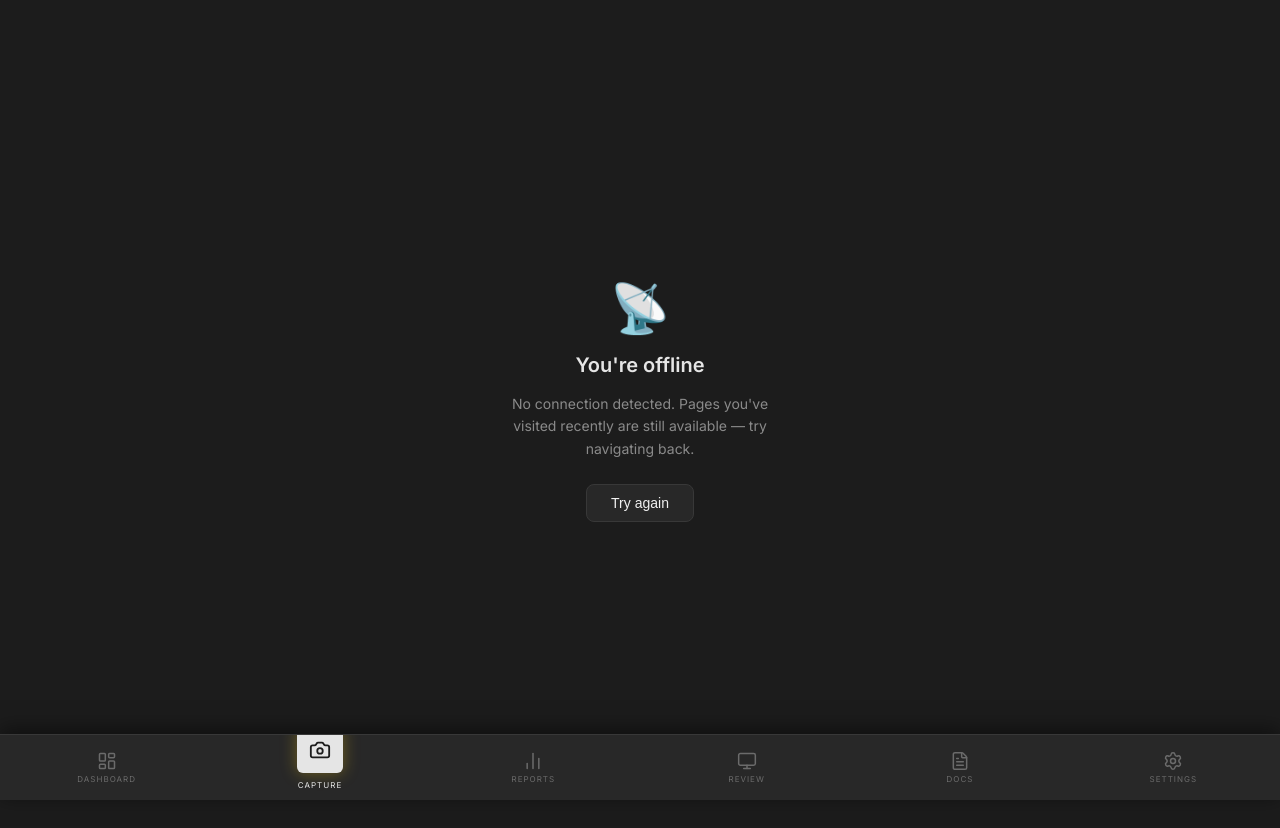
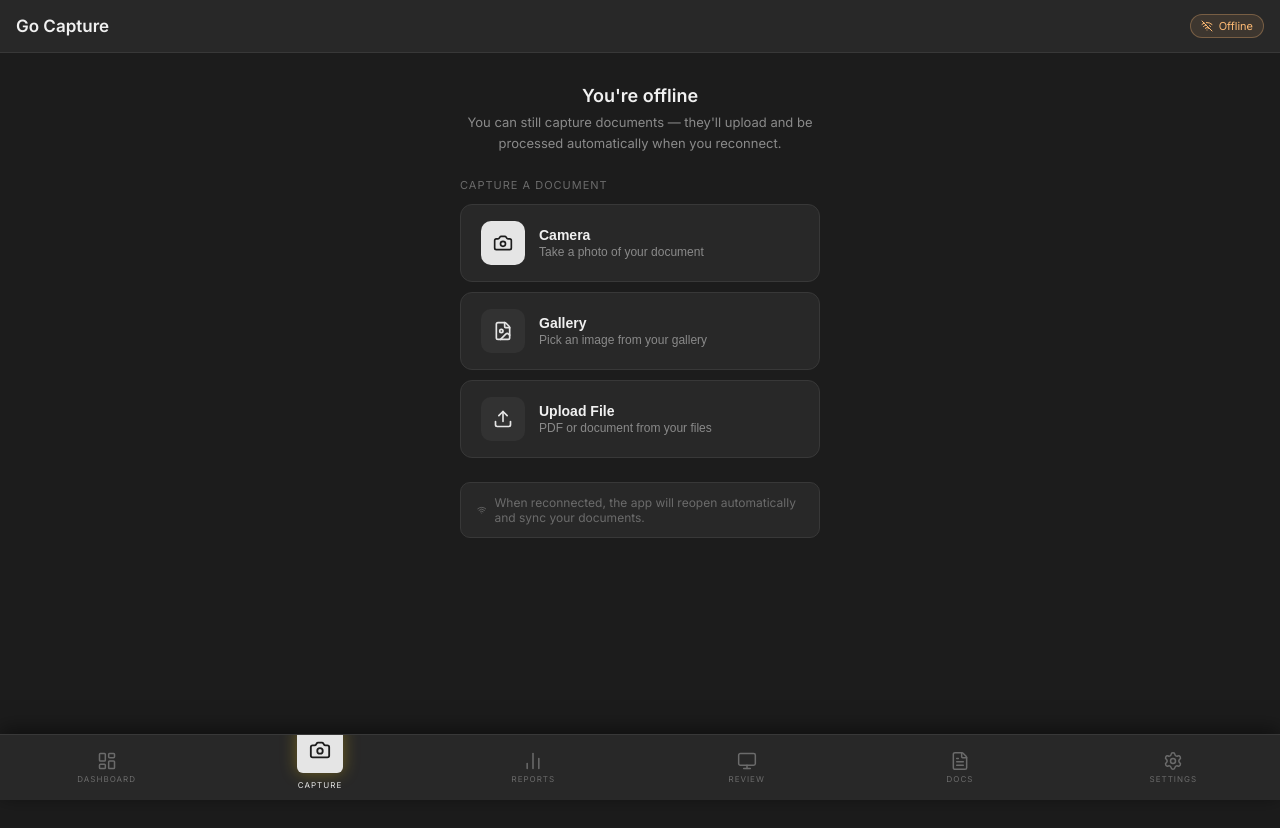
Before and after one commit to jwlotzgo2/invoice-capture-pwa, a Next.js app: page /offline in a window 1280 px wide. Shown: the top 828 px of the page. Built offline with nearby package versions, Linux system fonts and the light colour scheme; no server answers.

Commit message:
feat: dedicated offline page with capture, queue counter, auto-redirect on reconnect

```diff
--- a/public/sw.js
+++ b/public/sw.js
@@ -1,22 +1,19 @@
-// Go Capture Service Worker — offline caching + push notifications
+const CACHE_NAME = 'go-capture-v3';
 
-const CACHE_NAME = 'go-capture-v2';
-
-// App shell — cache these on install
 const PRECACHE_URLS = [
   '/',
   '/capture',
+  '/offline',
   '/invoices/list',
   '/documents',
   '/review',
   '/settings',
-  '/offline',
   '/icons/icon-192x192.png',
   '/icons/icon-512x512.png',
   '/manifest.json',
 ];
 
-// ── Install: cache app shell ──────────────────────────────────────────
+// ── Install ───────────────────────────────────────────────────────────
 self.addEventListener('install', e => {
   e.waitUntil(
     caches.open(CACHE_NAME).then(cache => cache.addAll(PRECACHE_URLS))
@@ -34,118 +31,53 @@ self.addEventListener('activate', e => {
   clients.claim();
 });
 
-// ── Fetch: routing strategy ───────────────────────────────────────────
+// ── Fetch ─────────────────────────────────────────────────────────────
 self.addEventListener('fetch', e => {
   const { request } = e;
   const url = new URL(request.url);
 
-  // Skip non-GET and cross-origin requests
   if (request.method !== 'GET') return;
   if (url.origin !== self.location.origin) return;
 
-  // API calls → network only, don't cache
+  // API calls → network only
   if (url.pathname.startsWith('/api/')) {
     e.respondWith(
       fetch(request).catch(() => new Response(
-        JSON.stringify({ error: 'You are offline' }),
+        JSON.stringify({ error: 'offline' }),
         { status: 503, headers: { 'Content-Type': 'application/json' } }
       ))
     );
     return;
   }
 
-  // Supabase storage images → cache first, fallback to network
-  if (url.pathname.startsWith('/_next/image') || request.destination === 'image') {
+  // Static assets → cache first
+  if (url.pathname.startsWith('/_next/static/') || url.pathname.startsWith('/icons/')) {
     e.respondWith(
-      caches.match(request).then(cached => {
-        if (cached) return cached;
-        return fetch(request).then(response => {
-          if (response.ok) {
-            const clone = response.clone();
-            caches.open(CACHE_NAME).then(cache => cache.put(request, clone));
-          }
-          return response;
-        }).catch(() => cached || new Response('', { status: 404 }));
-      })
-    );
-    return;
-  }
-
-  // Next.js static assets (_next/static) → cache first
-  if (url.pathname.startsWith('/_next/static/')) {
-    e.respondWith(
-      caches.match(request).then(cached => cached || fetch(request).then(response => {
-        const clone = response.clone();
-        caches.open(CACHE_NAME).then(cache => cache.put(request, clone));
-        return response;
+      caches.match(request).then(cached => cached || fetch(request).then(res => {
+        if (res.ok) caches.open(CACHE_NAME).then(c => c.put(request, res.clone()));
+        return res;
       }))
     );
     return;
   }
 
-  // App pages → network first, fall back to cache, then offline page
+  // App pages → network first, fall back to cache, then /offline
   e.respondWith(
     fetch(request)
-      .then(response => {
-        if (response.ok) {
-          const clone = response.clone();
-          caches.open(CACHE_NAME).then(cache => cache.put(request, clone));
-        }
-        return response;
+      .then(res => {
+        if (res.ok) caches.open(CACHE_NAME).then(c => c.put(request, res.clone()));
+        return res;
       })
       .catch(() =>
-        caches.match(request).then(cached => cached || caches.match('/offline'))
+        caches.match(request)
+          .then(cached => cached || caches.match('/offline'))
       )
-  );
-});
-
-// ── Push notifications ────────────────────────────────────────────────
-self.addEventListener('push', e => {
-  if (!e.data) return;
-
-  let data = {};
-  try { data = e.data.json(); } catch { data = { title: 'Go Capture', body: e.data.text() }; }
-
-  const title = data.title || 'Go Capture';
-  const options = {
-    body: data.body || 'New invoice received',
-    icon: '/icons/icon-192x192.png',
-    badge: '/icons/icon-192x192.png',
-    tag: data.tag || 'go-capture-invoice',
-    renotify: true,
-    data: { url: data.url || '/review' },
-    actions: [
-      { action: 'review', title: 'Review now' },
-      { action: 'dismiss', title: 'Dismiss' },
-    ],
-  };
-
-  e.waitUntil(self.registration.showNotification(title, options));
-});
-
-self.addEventListener('notificationclick', e => {
-  e.notification.close();
-  if (e.action === 'dismiss') return;
-
-  const url = e.notification.data?.url || '/review';
-  e.waitUntil(
-    clients.matchAll({ type: 'window', includeUncontrolled: true }).then(windowClients => {
-      for (const client of windowClients) {
-        if (client.url.includes(self.location.origin)) {
-          client.focus();
-          client.navigate(url);
-          return;
-        }
-      }
-      return clients.openWindow(url);
-    })
   );
 });
 
 // ── Background Sync ───────────────────────────────────────────────────
 self.addEventListener('sync', e => {
   if (e.tag === 'sync-invoices') {
-    // Notify all open clients to run the sync
     e.waitUntil(
       clients.matchAll({ type: 'window' }).then(windowClients => {
         windowClients.forEach(client => client.postMessage({ type: 'SYNC_INVOICES' }));
@@ -153,3 +85,33 @@ self.addEventListener('sync', e => {
     );
   }
 });
+
+// ── Push ──────────────────────────────────────────────────────────────
+self.addEventListener('push', e => {
+  if (!e.data) return;
+  let data = {};
+  try { data = e.data.json(); } catch { data = { title: 'Go Capture', body: e.data.text() }; }
+  e.waitUntil(self.registration.showNotification(data.title || 'Go Capture', {
+    body: data.body || 'New invoice received',
+    icon: '/icons/icon-192x192.png',
+    badge: '/icons/icon-192x192.png',
+    tag: data.tag || 'go-capture-invoice',
+    renotify: true,
+    data: { url: data.url || '/review' },
+    actions: [{ action: 'review', title: 'Review now' }, { action: 'dismiss', title: 'Dismiss' }],
+  }));
+});
+
+self.addEventListener('notificationclick', e => {
+  e.notification.close();
+  if (e.action === 'dismiss') return;
+  const url = e.notification.data?.url || '/review';
+  e.waitUntil(
+    clients.matchAll({ type: 'window', includeUncontrolled: true }).then(wins => {
+      for (const w of wins) {
+        if (w.url.includes(self.location.origin)) { w.focus(); w.navigate(url); return; }
+      }
+      return clients.openWindow(url);
+    })
+  );
+});
--- a/src/app/capture/page.tsx
+++ b/src/app/capture/page.tsx
@@ -82,7 +82,7 @@ function CapturePageInner() {
       await queueInvoice({ image: imageData, userId: uid, formData: { document_type: 'invoice', doc_status: 'open', needs_ocr: true } });
       requestSync();
       setToast('Image saved offline — OCR will run when reconnected');
-      setTimeout(() => router.push('/'), 1500);
+      setTimeout(() => router.push('/offline'), 1500);
       return;
     }
 
@@ -129,7 +129,7 @@ function CapturePageInner() {
         await queueInvoice({ image: data, userId: uid, formData: { document_type: type === 'application/pdf' ? 'invoice' : 'invoice', doc_status: 'open', needs_ocr: true } });
         requestSync();
         setToast('File saved offline — OCR will run when reconnected');
-        setTimeout(() => router.push('/'), 1500);
+        setTimeout(() => router.push('/offline'), 1500);
         return;
       }
       if (type === 'application/pdf') {
@@ -175,7 +175,7 @@ function CapturePageInner() {
       requestSync();
       setSaving(false);
       setToast('Saved offline — will upload when reconnected');
-      setTimeout(() => router.push('/'), 2000);
+      setTimeout(() => router.push('/offline'), 2000);
       return;
     }
 
--- a/src/app/offline/page.tsx
+++ b/src/app/offline/page.tsx
@@ -1,17 +1,168 @@
 'use client';
 
+import { useState, useEffect, useRef } from 'react';
+import { useRouter } from 'next/navigation';
+import { Camera, FileImage, Upload, Wifi, WifiOff, Clock } from 'lucide-react';
+import { queueInvoice, getPendingCount, requestSync } from '@/lib/offlineQueue';
+import { createClient } from '@/lib/supabase/client';
+
+const T = {
+  bg: '#1c1c1c', surface: '#282828', surfaceHigh: '#323232', border: '#383838',
+  text: '#f0f0f0', textDim: '#8a8a8a', textMuted: '#6b6b6b',
+  primary: '#e5e5e5', warning: '#fdba74', success: '#86efac', error: '#fca5a5',
+};
+
 export default function OfflinePage() {
-  const T = { bg: '#1c1c1c', surface: '#282828', border: '#383838', text: '#f0f0f0', textDim: '#8a8a8a', yellow: '#e5e5e5' };
+  const [isOnline, setIsOnline] = useState(false);
+  const [pendingCount, setPendingCount] = useState(0);
+  const [toast, setToast] = useState<string | null>(null);
+  const [cachedUserId, setCachedUserId] = useState<string | null>(null);
+  const fileInputRef = useRef<HTMLInputElement>(null);
+  const imageInputRef = useRef<HTMLInputElement>(null);
+  const router = useRouter();
+  const supabase = createClient();
+
+  useEffect(() => {
+    setIsOnline(navigator.onLine);
+    const on = () => { setIsOnline(true); router.push('/'); };
+    const off = () => setIsOnline(false);
+    window.addEventListener('online', on);
+    window.addEventListener('offline', off);
+
+    // Load cached user id and pending count
+    supabase.auth.getSession().then(({ data: { session } }) => {
+      if (session?.user) setCachedUserId(session.user.id);
+    });
+    getPendingCount().then(setPendingCount);
+
+    return () => { window.removeEventListener('online', on); window.removeEventListener('offline', off); };
+  }, []);
+
+  const showToast = (msg: string) => {
+    setToast(msg);
+    setTimeout(() => setToast(null), 3000);
+  };
+
+  const queueImage = async (dataUrl: string) => {
+    if (!cachedUserId) { showToast('Session expired — please reconnect and log in again'); return; }
+    await queueInvoice({
+      image: dataUrl,
+      userId: cachedUserId,
+      formData: { document_type: 'invoice', doc_status: 'open', needs_ocr: true },
+    });
+    requestSync();
+    const count = await getPendingCount();
+    setPendingCount(count);
+    showToast('Saved — will upload and process when reconnected');
+  };
+
+  const handleCamera = () => {
+    // Use file input with capture attribute for camera
+    const input = document.createElement('input');
+    input.type = 'file';
+    input.accept = 'image/*';
+    input.setAttribute('capture', 'environment');
+    input.onchange = async (e) => {
+      const file = (e.target as HTMLInputElement).files?.[0];
+      if (!file) return;
+      const reader = new FileReader();
+      reader.onloadend = () => queueImage(reader.result as string);
+      reader.readAsDataURL(file);
+    };
+    input.click();
+  };
+
+  const handleFile = async (e: React.ChangeEvent<HTMLInputElement>) => {
+    const file = e.target.files?.[0];
+    if (!file) return;
+    const reader = new FileReader();
+    reader.onloadend = () => queueImage(reader.result as string);
+    reader.readAsDataURL(file);
+  };
+
   return (
-    <div style={{ margin: 0, background: T.bg, color: T.text, fontFamily: 'Inter, system-ui, sans-serif', display: 'flex', alignItems: 'center', justifyContent: 'center', minHeight: '100svh', flexDirection: 'column', gap: 16, padding: 24, textAlign: 'center' }}>
-      <div style={{ fontSize: 48 }}>📡</div>
-      <div style={{ fontSize: 20, fontWeight: 600, color: T.yellow }}>You're offline</div>
-      <div style={{ fontSize: 14, color: T.textDim, maxWidth: 280, lineHeight: 1.6 }}>
-        No connection detected. Pages you've visited recently are still available — try navigating back.
+    <div style={{ minHeight: '100svh', background: T.bg, fontFamily: 'Inter, system-ui, sans-serif', display: 'flex', flexDirection: 'column' }}>
+
+      {/* Header */}
+      <header style={{ background: T.surface, borderBottom: `1px solid ${T.border}`, padding: '14px 16px', display: 'flex', alignItems: 'center', justifyContent: 'space-between' }}>
+        <div style={{ fontSize: 17, fontWeight: 600, color: T.text }}>Go Capture</div>
+        <div style={{ display: 'flex', alignItems: 'center', gap: 6, padding: '4px 10px', borderRadius: 20, background: 'rgba(253,186,116,0.1)', border: `1px solid rgba(253,186,116,0.3)` }}>
+          <WifiOff size={12} color={T.warning} />
+          <span style={{ fontSize: 11, color: T.warning }}>Offline</span>
+        </div>
+      </header>
+
+      <div style={{ flex: 1, display: 'flex', flexDirection: 'column', padding: '32px 20px', gap: 24, maxWidth: 400, margin: '0 auto', width: '100%' }}>
+
+        {/* Status */}
+        <div style={{ textAlign: 'center' }}>
+          <div style={{ fontSize: 18, fontWeight: 600, color: T.text, marginBottom: 6 }}>You're offline</div>
+          <div style={{ fontSize: 13, color: T.textDim, lineHeight: 1.6 }}>
+            You can still capture documents — they'll upload and be processed automatically when you reconnect.
+          </div>
+        </div>
+
+        {/* Pending badge */}
+        {pendingCount > 0 && (
+          <div style={{ display: 'flex', alignItems: 'center', gap: 10, padding: '12px 16px', background: 'rgba(134,239,172,0.08)', border: `1px solid rgba(134,239,172,0.25)`, borderRadius: 10 }}>
+            <Clock size={16} color={T.success} />
+            <span style={{ fontSize: 13, color: T.success }}>{pendingCount} document{pendingCount > 1 ? 's' : ''} queued — waiting to upload</span>
+          </div>
+        )}
+
+        {/* Capture options */}
+        <div style={{ display: 'flex', flexDirection: 'column', gap: 10 }}>
+          <div style={{ fontSize: 11, color: T.textMuted, textTransform: 'uppercase', letterSpacing: 1, marginBottom: 2 }}>Capture a document</div>
+
+          <button onClick={handleCamera} style={{ background: T.surface, border: `1px solid ${T.border}`, borderRadius: 12, padding: '16px 20px', display: 'flex', alignItems: 'center', gap: 14, cursor: 'pointer', textAlign: 'left', width: '100%' }}>
+            <div style={{ width: 44, height: 44, borderRadius: 10, background: T.primary, display: 'flex', alignItems: 'center', justifyContent: 'center', flexShrink: 0 }}>
+              <Camera size={20} color={T.bg} />
+            </div>
+            <div>
+              <div style={{ fontSize: 14, fontWeight: 600, color: T.text, marginBottom: 2 }}>Camera</div>
+              <div style={{ fontSize: 12, color: T.textDim }}>Take a photo of your document</div>
+            </div>
+          </button>
+
+          <button onClick={() => imageInputRef.current?.click()} style={{ background: T.surface, border: `1px solid ${T.border}`, borderRadius: 12, padding: '16px 20px', display: 'flex', alignItems: 'center', gap: 14, cursor: 'pointer', textAlign: 'left', width: '100%' }}>
+            <div style={{ width: 44, height: 44, borderRadius: 10, background: T.surfaceHigh, display: 'flex', alignItems: 'center', justifyContent: 'center', flexShrink: 0 }}>
+              <FileImage size={20} color={T.primary} />
+            </div>
+            <div>
+              <div style={{ fontSize: 14, fontWeight: 600, color: T.text, marginBottom: 2 }}>Gallery</div>
+              <div style={{ fontSize: 12, color: T.textDim }}>Pick an image from your gallery</div>
+            </div>
+          </button>
+
+          <button onClick={() => fileInputRef.current?.click()} style={{ background: T.surface, border: `1px solid ${T.border}`, borderRadius: 12, padding: '16px 20px', display: 'flex', alignItems: 'center', gap: 14, cursor: 'pointer', textAlign: 'left', width: '100%' }}>
+            <div style={{ width: 44, height: 44, borderRadius: 10, background: T.surfaceHigh, display: 'flex', alignItems: 'center', justifyContent: 'center', flexShrink: 0 }}>
+              <Upload size={20} color={T.primary} />
+            </div>
+            <div>
+              <div style={{ fontSize: 14, fontWeight: 600, color: T.text, marginBottom: 2 }}>Upload File</div>
+              <div style={{ fontSize: 12, color: T.textDim }}>PDF or document from your files</div>
+            </div>
+          </button>
+        </div>
+
+        {/* Reconnect hint */}
+        <div style={{ display: 'flex', alignItems: 'center', gap: 8, padding: '12px 16px', background: T.surface, border: `1px solid ${T.border}`, borderRadius: 10 }}>
+          <Wifi size={14} color={T.textMuted} />
+          <span style={{ fontSize: 12, color: T.textMuted }}>When reconnected, the app will reopen automatically and sync your documents.</span>
+        </div>
       </div>
-      <button onClick={() => window.location.reload()} style={{ marginTop: 8, padding: '10px 24px', borderRadius: 8, border: `1px solid ${T.border}`, background: T.surface, color: T.text, fontSize: 14, cursor: 'pointer' }}>
-        Try again
-      </button>
+
+      {/* Hidden file inputs */}
+      <input ref={imageInputRef} type="file" accept="image/*" onChange={handleFile} style={{ display: 'none' }} />
+      <input ref={fileInputRef} type="file" accept="application/pdf,.pdf,.heic,.heif" onChange={handleFile} style={{ display: 'none' }} />
+
+      {/* Toast */}
+      {toast && (
+        <div style={{ position: 'fixed', bottom: 24, left: 16, right: 16, zIndex: 999, background: T.surface, border: `1px solid ${T.success}`, borderRadius: 10, padding: '12px 16px', display: 'flex', alignItems: 'center', gap: 10, boxShadow: '0 4px 24px rgba(0,0,0,0.5)' }}>
+          <Clock size={14} color={T.success} />
+          <span style={{ fontSize: 13, color: T.text }}>{toast}</span>
+        </div>
+      )}
     </div>
   );
 }
```
